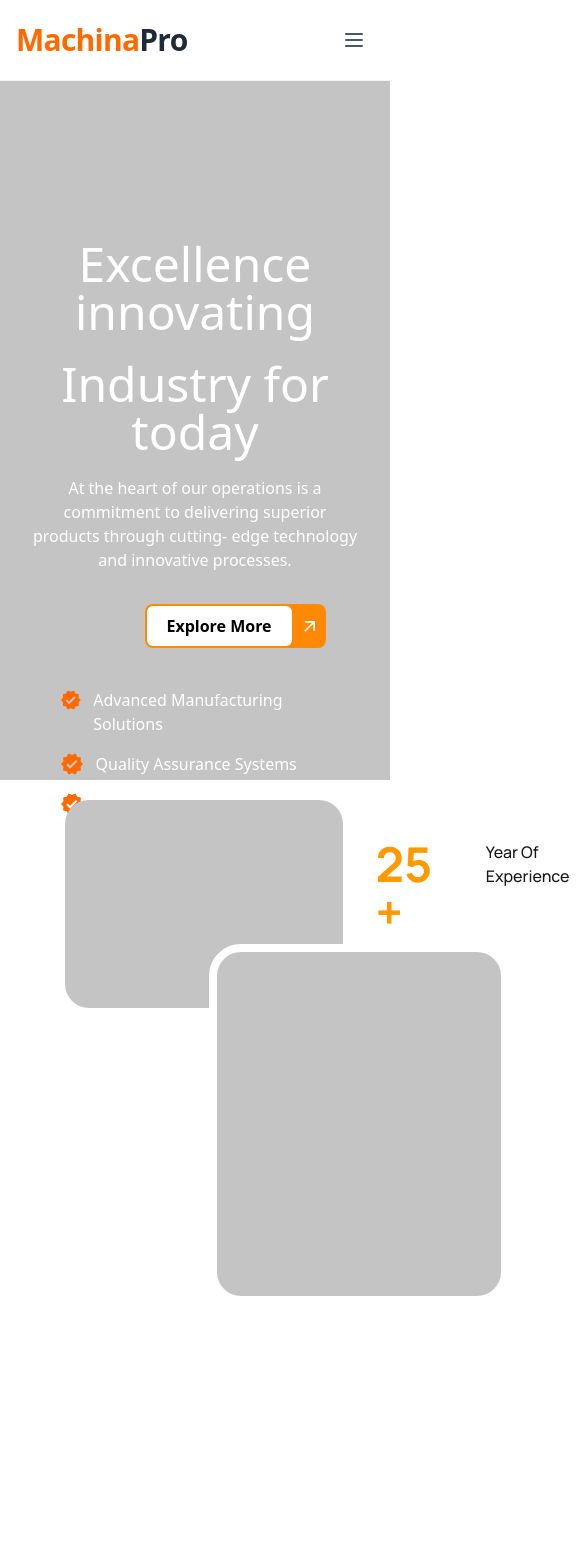
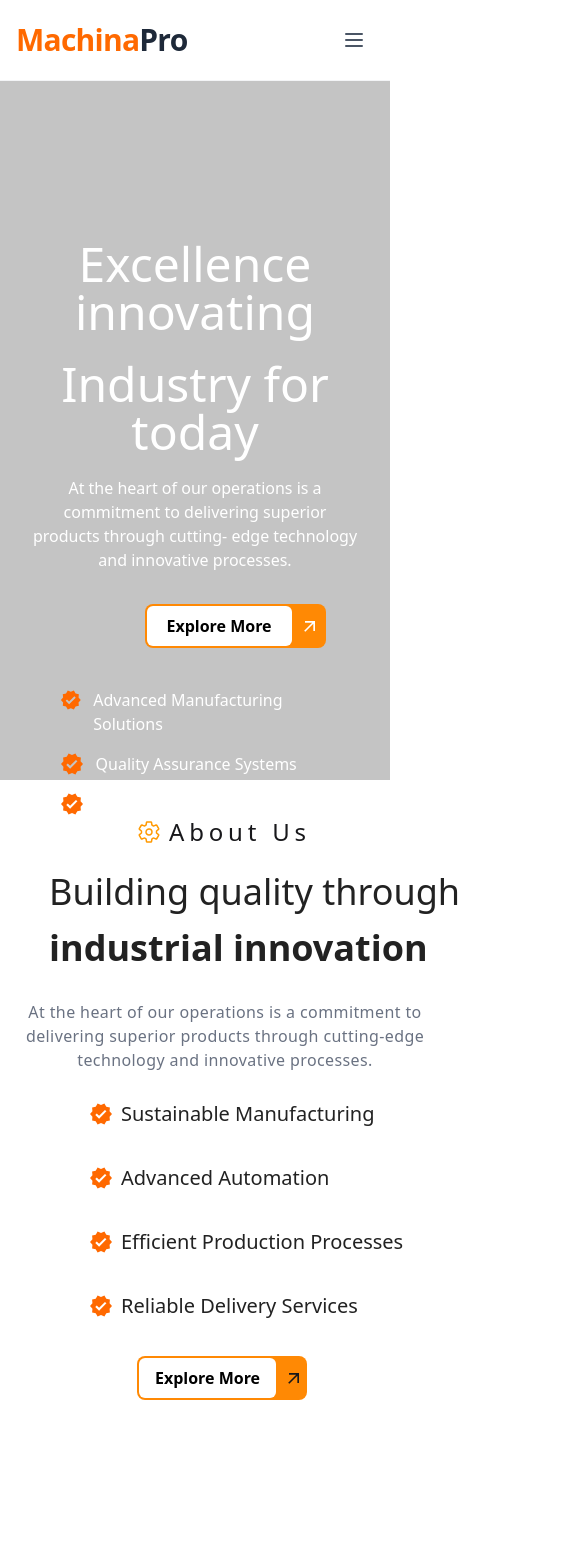
Before and after one commit to Shabbir404/machinery_pro, a React (Vite) app: page / in a window 390 px wide. Shown: the top 1568 px of the page, 585 px wide, since content can reach past the window. Built offline with nearby package versions, Linux system fonts and the light colour scheme.

Commit message:
responsive size second layer

```diff
--- a/components/Home.jsx
+++ b/components/Home.jsx
@@ -2,6 +2,7 @@ import '../css/main_all.css'
 import { MdArrowOutward } from "react-icons/md";
 import { MdVerified } from "react-icons/md";
 import { IoSettingsOutline } from "react-icons/io5";
+import { FaStar } from "react-icons/fa6";
 const Home = () => {
     return (
         <div className='mb-60 Manrope'>
@@ -47,13 +48,13 @@ const Home = () => {
                     </div>
                 </div>
             </div>
-            <div className='md:mt-30 mt-5 w-8/12 mx-auto'>
-                <div className='flex gap-30'>
-                    <div>
+            <div className='md:mt-30 mt-5  w-8/12 mx-auto'>
+                <div className='flex gap-20'>
+                    <div className='hidden md:block'>
                         <div className='flex gap-8'>
                             <div className='bg-[#C4C4C4] rounded-3xl w-[300px] h-[208px]'></div>
                             <div className='mt-10 flex gap-8'>
-                                <h1 className='text-[#FF9900] text-5xl manrope font-bold'>25 + </h1>
+                                <h1 className='text-[#FF9900] text-5xl manrope font-bold'>25+ </h1>
                                 <div>
                                     <p className='manrope font-medium w-[90px]'>
                                         Year Of
@@ -66,19 +67,22 @@ const Home = () => {
                             <div className='w-[300px] bg-[#C4C4C4] h-[360px] border-8 border-white rounded-4xl' alt="" />
                         </div>
                     </div>
+
+                    <div className='-ml-10 md:-ml-0'>
                         <div>
                             <div className='flex gap-2 '>
-                            <IoSettingsOutline className='mt-5 text-md text-[#FF9900]'></IoSettingsOutline>
-                            <h1 className=' font-medium tracking-[.20em] mt-4'>About Us</h1>
+                                <IoSettingsOutline className='mt-5  text-2xl md:text-lg md:ml-0 ml-28 text-md text-[#FF9900]'></IoSettingsOutline>
+                                <h1 className=' md:font-medium text-2xl md:text-lg tracking-[.20em] mt-4'>About Us</h1>
                             </div>
                             <div className=' text-[#222222] mt-6 flex flex-col gap-4 w-[615px]'>
-                            <h1 className='text-5xl font-thin'>Building quality through</h1>
-                            <h1 className='font-bold text-5xl'>industrial innovation</h1>
+                                <h1 className='text-4xl md:text-5xl md:ml-0 ml-6 font-thin'>Building quality through</h1>
+                                <h1 className='font-bold text-4xl  md:ml-0 ml-6 md:text-5xl'>industrial innovation</h1>
                             </div>
-                        <p className='w-[545px] mt-8 text-gray-500 tracking-wide size-20'>
+                            <p className='md:w-[545px] w-[400px] text-center md:text-start mt-8 text-gray-500 tracking-wide size-20'>
                                 At the heart of our operations is a commitment to delivering
                                 superior products through cutting-edge technology and innovative processes.
                             </p>
+                            <div className='md:flex gap-4 md:ml-0 ml-16'>
                                 <div className='flex flex-col gap-5 mt-5'>
                                     <div className="flex gap-2 mb-4 md:mb-0">
                                         <MdVerified className=" text-2xl mt-0.5 text-orange-500" />
@@ -101,11 +105,40 @@ const Home = () => {
                                             Reliable Delivery Services</h1>
                                     </div>
                                 </div>
+                                <div className='md:w-[250px] text-start hidden md:block w-[400px] h-[400px] md:h-[240px] mt-4 bg-[#F5F5F5] rounded-3xl'>
+                                    <div className='flex ml-36 text-[#FF9900] md:pt-0 pt-52 gap-1 md:mt-36 md:ml-18'>
+                                        <FaStar></FaStar>
+                                        <FaStar></FaStar>
+                                        <FaStar></FaStar>
+                                        <FaStar></FaStar>
+                                        <FaStar></FaStar>
+                                    </div>
+                                    <p className='text-[#81848A] text-center mt-4'>
+                                        15.5K Genuine Rating
+                                    </p>
+                                </div>
+                            </div>
+
+                            <div className='cursor-pointer md:-mt-10  mt-5 flex md:ml-0 ml-28 md:justify-start p-0.5
+                             bg-orange-400 rounded-lg w-[170px] hover:scale-105 transition-all hover:bg-orange-600 '>
+                                <div className='  text-black font-bold px-4 py-2 bg-white rounded-md'>
+                                    Explore More
+                                </div>
+                                <MdArrowOutward className='text-xl ml-2  mt-2.5'></MdArrowOutward>
+                            </div>
+
+                        </div>
+
                     </div>
                 </div>
             </div>
 
-        </div>
+
+
+
+
+
+        </div >
     );
 };
 
```
Lines whose indentation alone changed are shown as unchanged.
